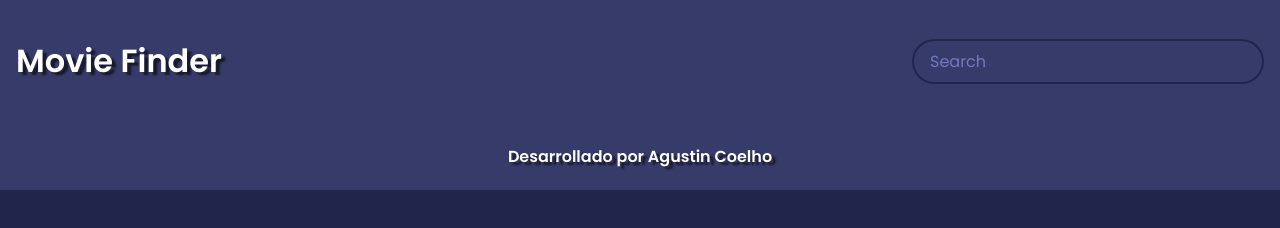
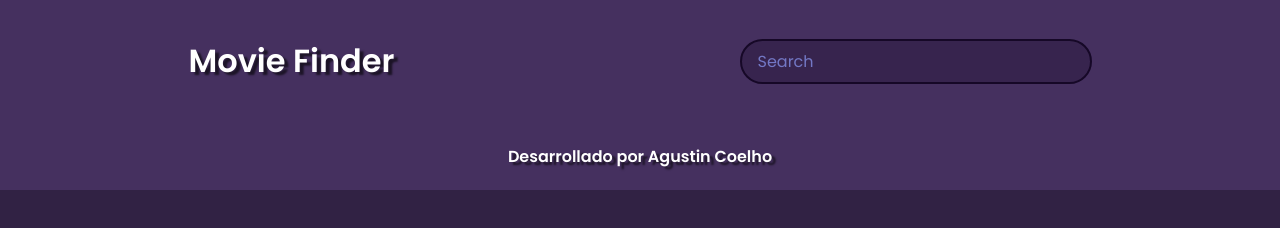
Before and after one commit to ccoelh0/buscador-de-peliculas, a plain HTML site: page index.html in a window 1280 px wide. Drawn offline with nearby package versions, Linux system fonts and the light colour scheme; no server answers.

Commit message:
cambios de colores

```diff
--- a/style.css
+++ b/style.css
@@ -5,16 +5,16 @@
 }
 
 body {
-  background-color: #22254b;
+  background-color: #312244;
   font-family: "Poppins", sans-serif;
   margin: 0;
 }
 
 header {
-  background-color: #373b69;
+  background-color: #45305f;
   display: flex;
   flex-direction: column;
-  justify-content: space-between;
+  justify-content: space-around;
   align-items: center;
   padding: 1rem;
 }
@@ -25,7 +25,7 @@ header h1 {
 }
 
 footer {
-  background-color: #373b69;
+  background-color: #45305f;
   color: white;
   display: flex;
   justify-content: center;
@@ -39,10 +39,10 @@ footer a {
 }
 
 .search {
-  background-color: transparent;
-  border: 2px solid #22254b;
+  background-color: #37244e;
+  border: 2px solid #160827;
   border-radius: 50px;
-  color: #fff;
+  color: black;
   font-family: inherit;
   font-size: 1rem;
   padding: 0.5rem 1rem;
@@ -64,7 +64,7 @@ main {
 }
 
 .movie {
-  background-color: #373b69;
+  background-color: #45305f;
   border-radius: 3px;
   box-shadow: 0 4px 5px rgba(0, 0, 0, 0.2);
   overflow: hidden;
@@ -109,8 +109,9 @@ main {
 }
 
 .overview {
-  background-color: #fff;
+  background-color: #45305f;
   padding: 2rem;
+  color: white;
   position: absolute;
   max-height: 100%;
   overflow: auto;
```
